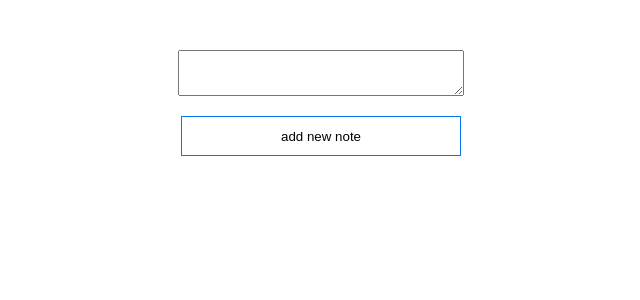
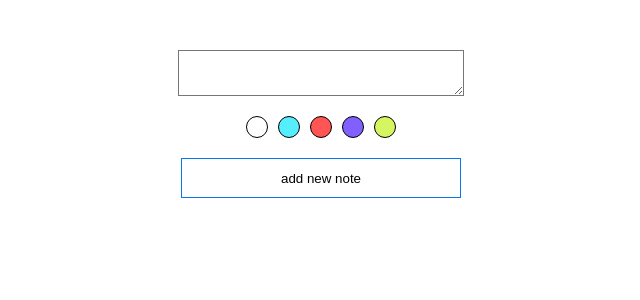
Before and after one commit to parsa-sbg/note-app, a React (Create React App) app: page / in a window 1280 px wide. Shown: the top 300 px of the page, without its empty margins (319-959 px from the left). Built offline with nearby package versions, Linux system fonts and the light colour scheme.

Commit message:
developing the add colorful notes feature

```diff
--- a/src/App.js
+++ b/src/App.js
@@ -7,10 +7,11 @@ function App() {
 
   const [allNotesList, setAllNotesList] = useState([])
 
-  const addNewNote = (noteTitle) => {
+  const addNewNote = (noteTitle, noteColor) => {
     const newNote = {
       id: allNotesList.length + 1,
-      title: noteTitle
+      title: noteTitle,
+      color: noteColor
     }
     setAllNotesList(prevNotes => [...prevNotes, newNote])
   }
--- a/src/components/AddNew/AddNew.css
+++ b/src/components/AddNew/AddNew.css
@@ -3,7 +3,23 @@
     align-items: center;
     justify-content: center;
     flex-direction: column;
+    gap: 2rem;
 }
+
+.addnew__colors{
+    display: flex;
+    gap: 1rem;
+
+}
+
+.addnew__color{
+    width: 2rem;
+    height: 2rem;
+    border-radius: 50%;
+    cursor: pointer;
+    border: 1px solid black;
+}
+
 .AllNotes__input{
     min-height: 4rem;
     width: 28rem;
@@ -12,7 +28,6 @@
     resize: vertical;
 }
 .AllNotes__btn{
-    margin-top: 2rem;
     height: 4rem;
     width: 28rem;
     border: 1px solid var(--main-color);
--- a/src/components/AddNew/AddNew.jsx
+++ b/src/components/AddNew/AddNew.jsx
@@ -1,10 +1,13 @@
 import React, { useState } from 'react'
 import './AddNew.css'
 
-export default function AddNew( {addNewNote} ) {
+export default function AddNew({ addNewNote }) {
 
 
     const [noteTitle, setNoteTitle] = useState('')
+    const [colors, setColors] = useState(['#fff', '#00e5ffaa', '#ff0000aa', '#3700ffa0', '#bcf001a0'])
+
+    const [inputColor, setInputColor] = useState('#fff')
 
 
     const inputChangeHandler = e => {
@@ -13,14 +16,24 @@ export default function AddNew( {addNewNote} ) {
 
     const btnClickHandler = () => {
         if (noteTitle.trim()) {
-            addNewNote(noteTitle.trim())
+            addNewNote(noteTitle.trim(), inputColor)
             setNoteTitle('')
         }
     }
 
+    const colorClickHandler = e => {
+        const maionColor = e.target.attributes['color'].value
+        setInputColor(maionColor)
+    }
+
     return (
         <div className='addnew'>
-            <textarea onChange={inputChangeHandler} value={noteTitle} className='AllNotes__input' type="text" />
+            <textarea style={{ backgroundColor: inputColor }} onChange={inputChangeHandler} value={noteTitle} className='AllNotes__input' type="text" />
+            <div className='addnew__colors'>
+                {colors.map(color =>
+                    <div key={color} onClick={colorClickHandler} color={color} style={{ backgroundColor: color }} className='addnew__color'></div>
+                )}
+            </div>
             <button onClick={btnClickHandler} className='AllNotes__btn'>add new note</button>
         </div>
     )
--- a/src/components/AllNotes/AllNotes.jsx
+++ b/src/components/AllNotes/AllNotes.jsx
@@ -3,10 +3,12 @@ import './AllNotes.css'
 
 export default function AllNotes({notes}) {
 
+  console.log(notes);
+
   return (
     <div className='AllNotes'>
       <div className='AllNotes__list'>
-        {notes.map(note => <div key={note.id} className='AllNotes__list-item'>{note.title}</div>)}
+        {notes.map(note => <div style={{backgroundColor:note.color}} key={note.id} className='AllNotes__list-item'>{note.title}</div>)}
       </div>
     </div>
   )
```
